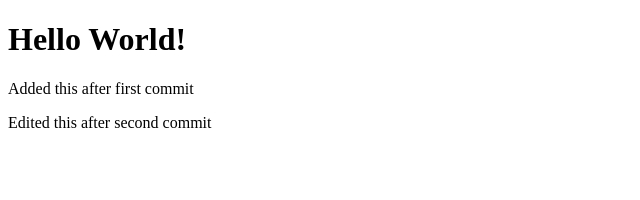
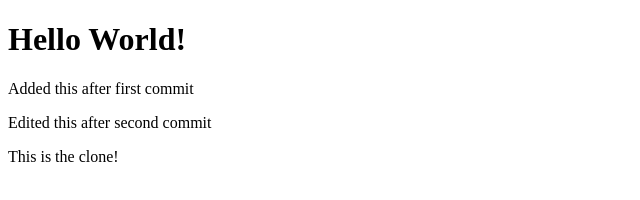
Before and after one commit to kwtamayo/Github-testing, a plain HTML site: page index.html in a window 1280 px wide. Shown: the whole page, without its empty margins (0-640 px from the left). Drawn offline with Linux system fonts and the light colour scheme.

Commit message:
Commit to clone

```diff
--- a/index.html
+++ b/index.html
@@ -10,5 +10,6 @@
     <h1> Hello World! </h1>
     <p>Added this after first commit</p>
     <p>Edited this after second commit</p>
+    <p>This is the clone!</p>
 </body>
 </html>
```
